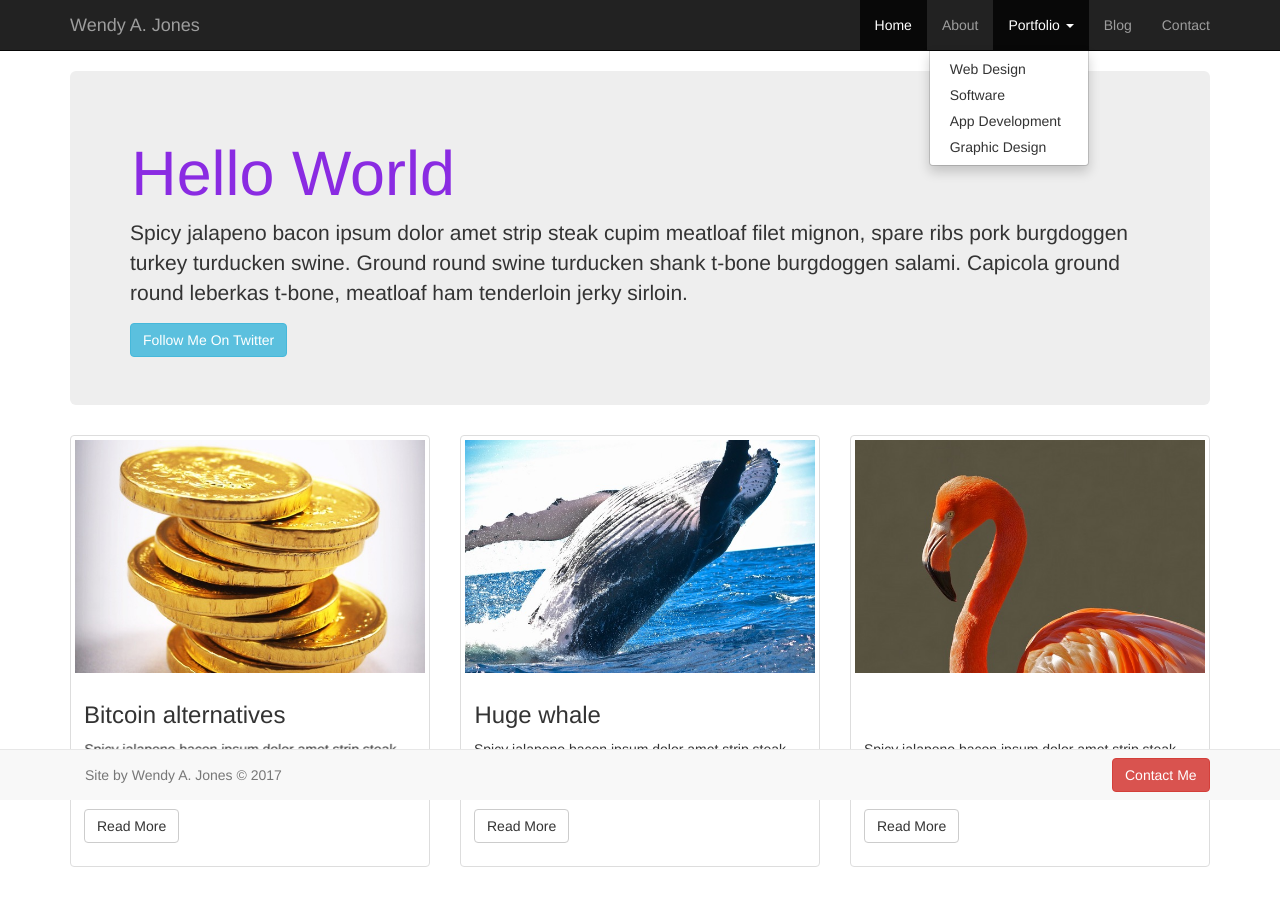
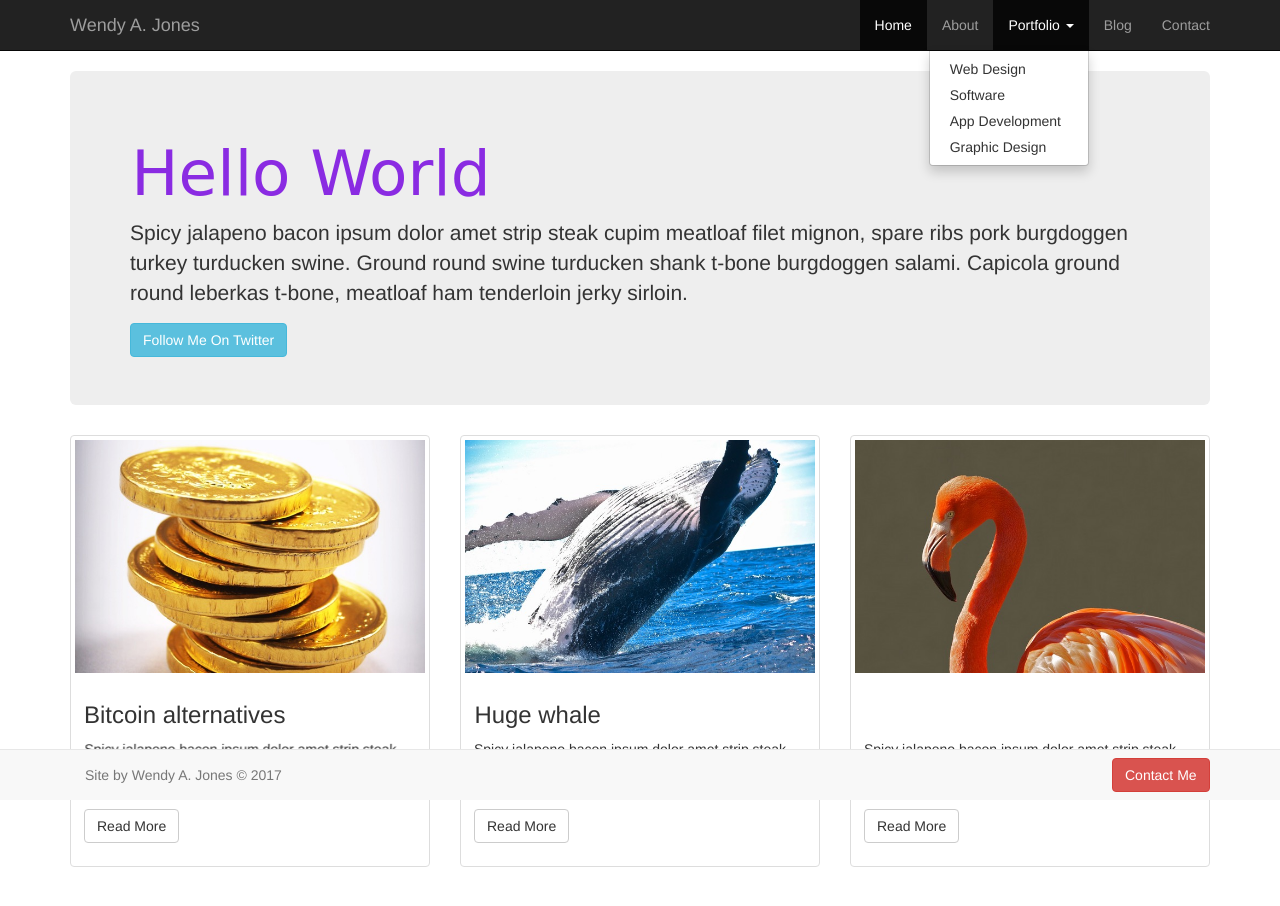
Before and after one commit to wendyannjones/my-first-bootstrap-project, a plain HTML site: page index.html in a window 1280 px wide. Both pictures are taken after a click on the link "Portfolio". Shown: the top 906 px of the page. Drawn offline with nearby package versions, Linux system fonts and the light colour scheme.

Commit message:
Add files via upload

```diff
--- a/css/mystyle.css
+++ b/css/mystyle.css
@@ -6,6 +6,7 @@ body {
 
 #headerColor{
     color: blueviolet;
+    font-family: 'Mogra', cursive;
 }
 
 /*about.html*/
```
